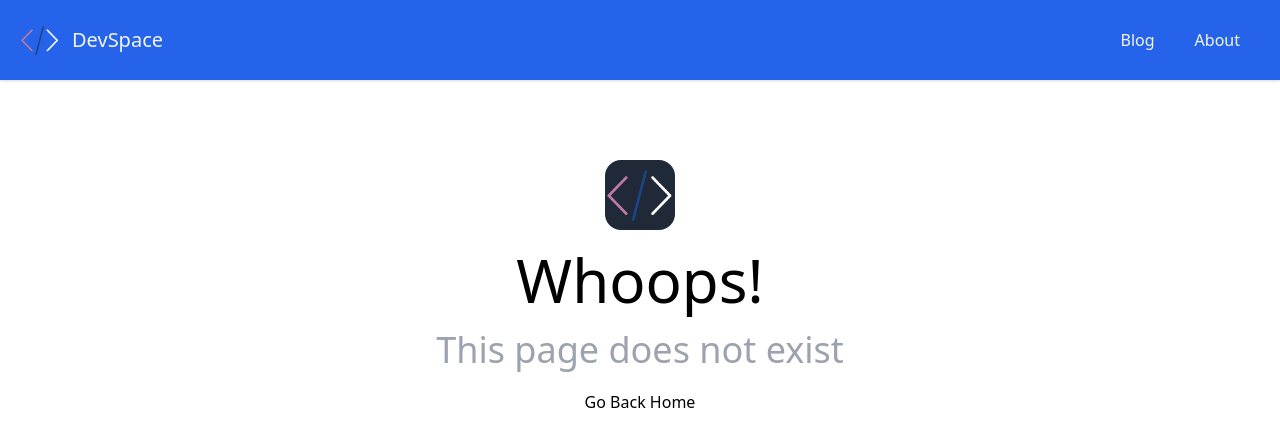
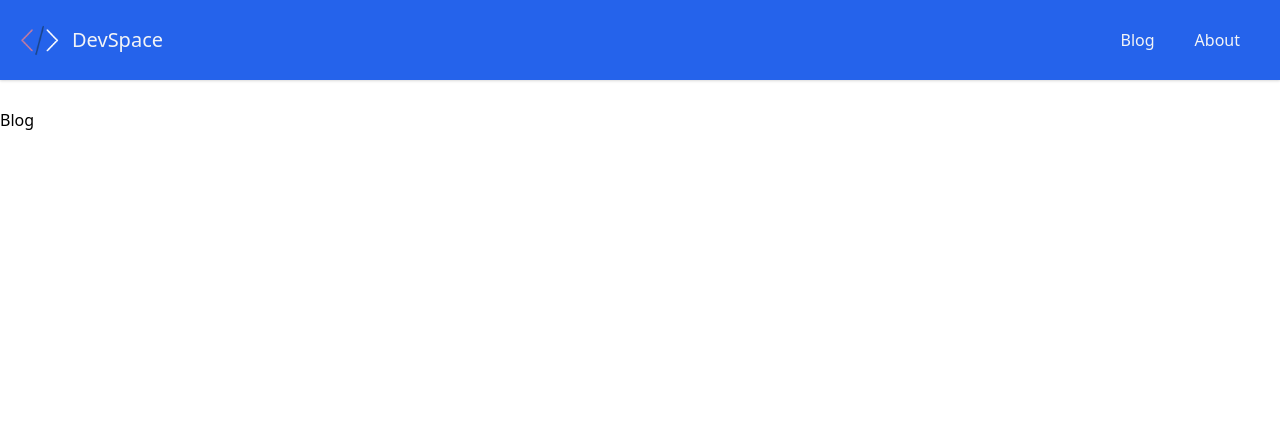
Before and after one commit to kriztiank/nextjs-blog, a Next.js app: page /blog in a window 1280 px wide. Before the commit this address had no page. Shown: the top 446 px of the page. Built offline with nearby package versions, Linux system fonts and the light colour scheme.

Commit message:
Blog page

```diff
--- /dev/null
+++ b/pages/blog/index.js
@@ -0,0 +1,9 @@
+import Layout from "../../components/Layout";
+
+export default function BlogPage() {
+  return (
+    <Layout>
+      <h1>Blog</h1>
+    </Layout>
+  )
+}
```
